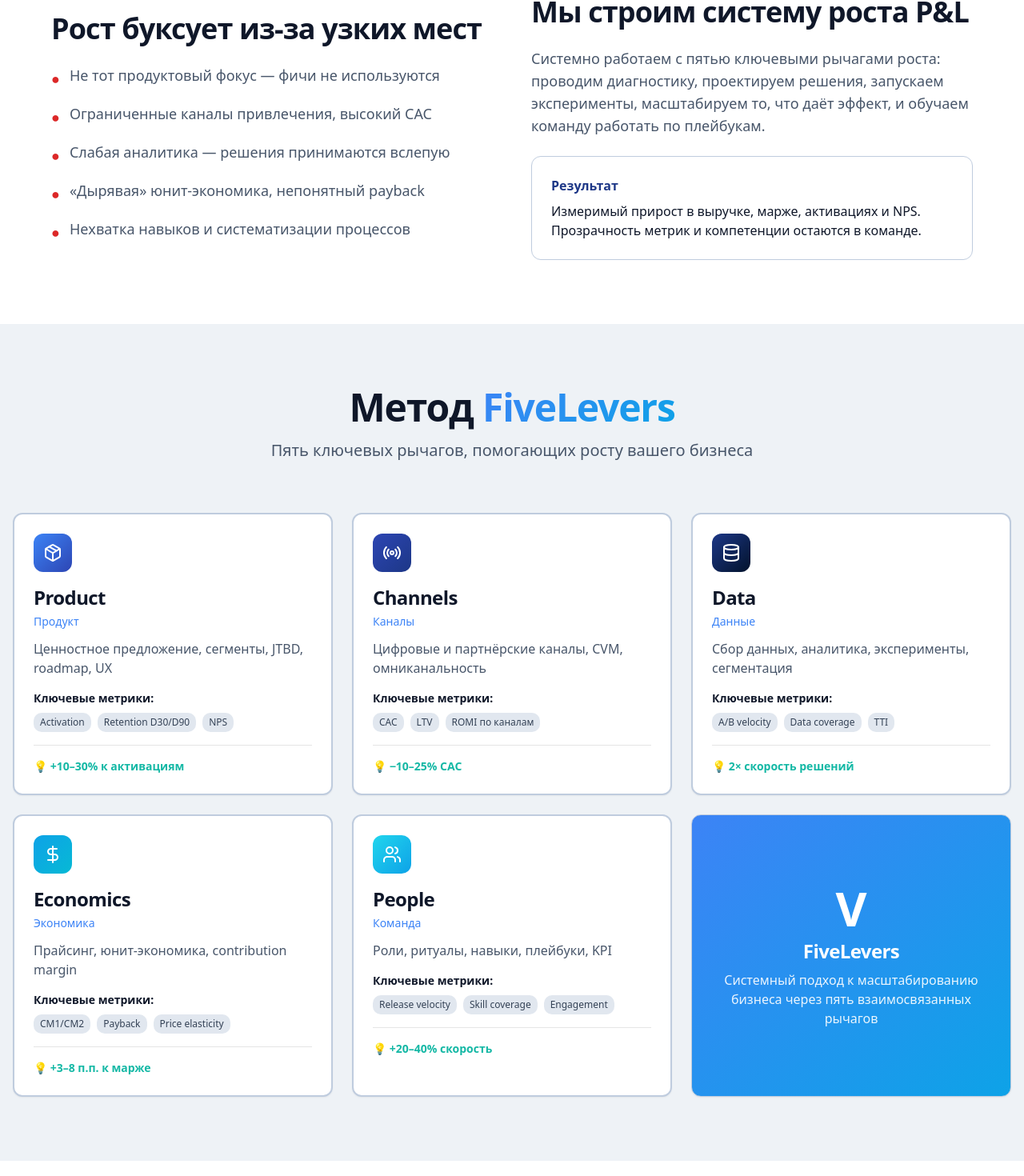
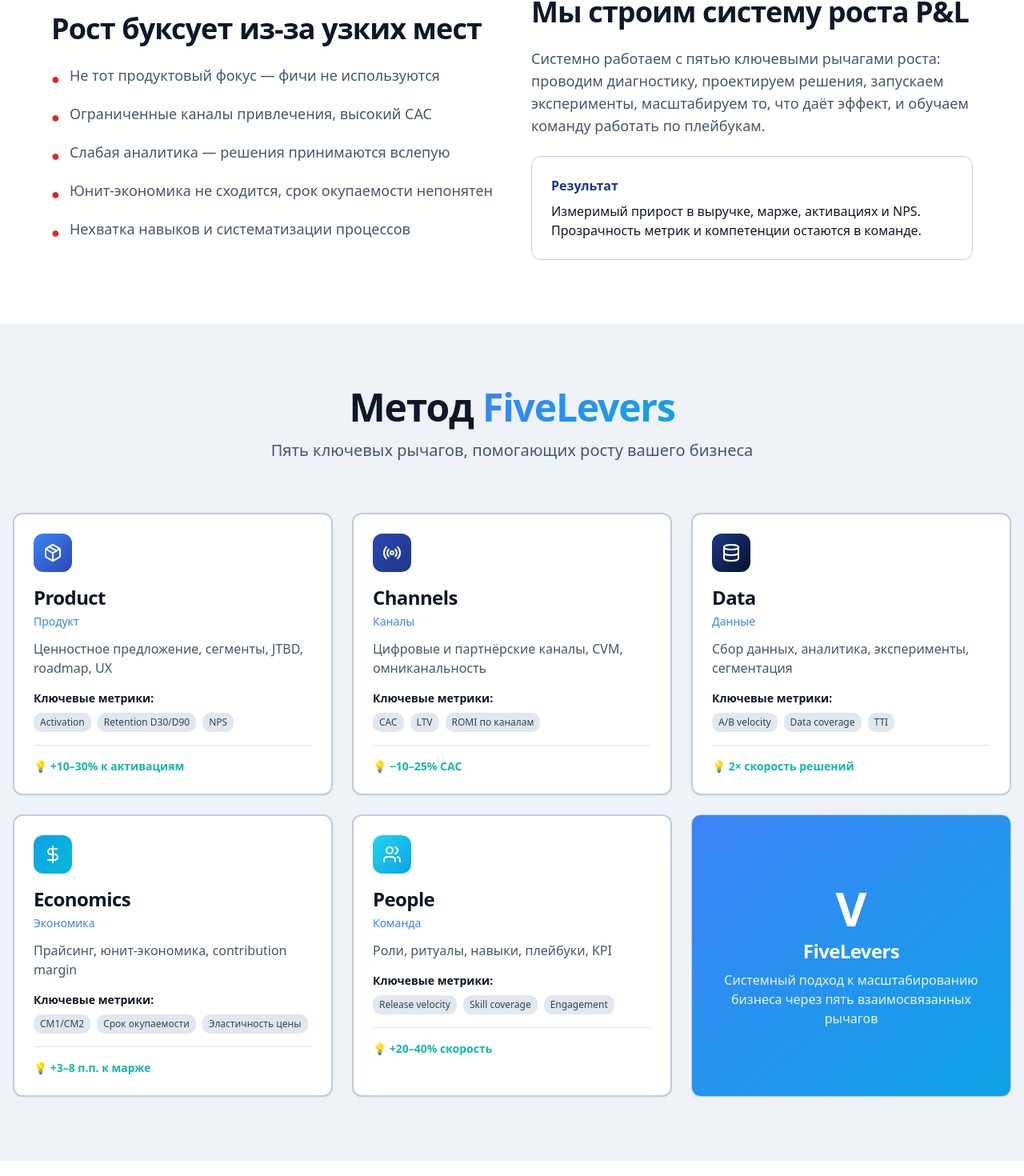
Before and after one commit to Junkcat/five-levers-growth, a React (Vite) app: page /scaling in a window 1280 px wide. Shown: the part 845-2315 px from the top of the page at 80% size. Built offline with nearby package versions, Linux system fonts and the light colour scheme; the HTML template or start-up script is replaced by a standard one.

Commit message:
Replace 'дырявая'/'payback'/'Price elasticity' with Russian equivalents
Co-Authored-By: Claude Sonnet 4.6 <noreply@anthropic.com>

```diff
--- a/src/components/FiveLevers.tsx
+++ b/src/components/FiveLevers.tsx
@@ -34,7 +34,7 @@ const levers = [
     title: "Economics",
     subtitle: "Экономика",
     description: "Прайсинг, юнит-экономика, contribution margin",
-    metrics: ["CM1/CM2", "Payback", "Price elasticity"],
+    metrics: ["CM1/CM2", "Срок окупаемости", "Эластичность цены"],
     impact: "+3–8 п.п. к марже",
     color: "from-accent-500 to-accent-600"
   },
--- a/src/components/Problem.tsx
+++ b/src/components/Problem.tsx
@@ -28,7 +28,7 @@ const Problem = () => {
               </li>
               <li className="flex items-start gap-3">
                 <span className="text-error mt-1">●</span>
-                <span>«Дырявая» юнит-экономика, непонятный payback</span>
+                <span>Юнит-экономика не сходится, срок окупаемости непонятен</span>
               </li>
               <li className="flex items-start gap-3">
                 <span className="text-error mt-1">●</span>
```
